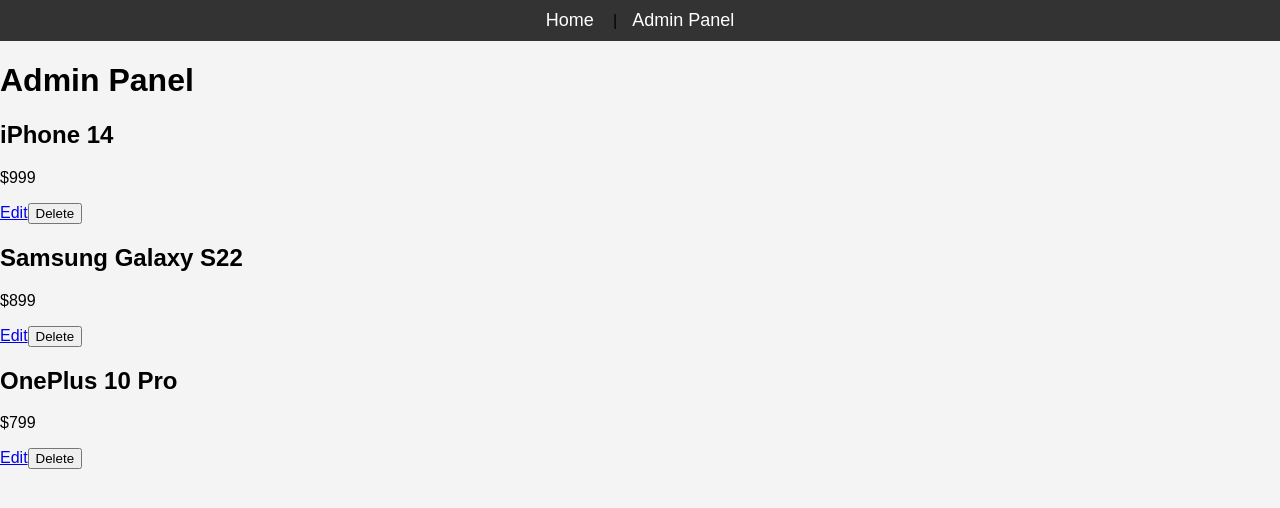
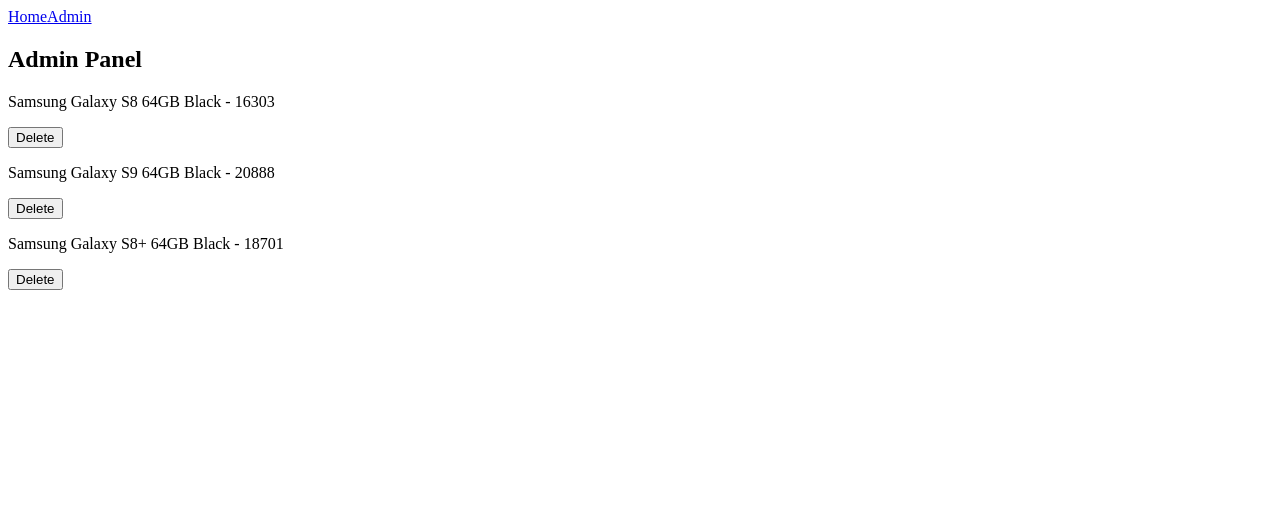
Before and after one commit to acciojob/mobile-store-satyamjha09, a React app: page /admin in a window 1280 px wide. Shown: the top 508 px of the page. Built offline with nearby package versions, Linux system fonts and the light colour scheme.

Commit message:
Done Projects Done Work

```diff
--- a/src/components/AdminPanel.js
+++ b/src/components/AdminPanel.js
@@ -1,26 +1,16 @@
 import React from "react";
-import { Link } from "react-router-dom";
-
-const AdminPanel = ({ products, setProducts }) => {
-  const deleteProduct = (id) => {
-    setProducts(products.filter((product) => product.id !== id));
-  };
-
+function AdminPanel({ products, setProducts }) {
+  const deleteProduct = id => setProducts(products.filter(p => p.id !== id));
   return (
-    <div className="admin-panel">
-      <h1>Admin Panel</h1>
-      {products.map((product) => (
-        <div className="col-12" key={product.id}>
-        <div>
-          <h2>{product.name}</h2>
-          <p>{product.price}</p>
-          <Link to={`/admin/edit/${product.id}`}>Edit</Link>
+    <div>
+      <h2>Admin Panel</h2>
+      {products.map(product => (
+        <div key={product.id}>
+          <p>{product.name} - {product.price}</p>
           <button onClick={() => deleteProduct(product.id)}>Delete</button>
         </div>
-      </div>
       ))}
     </div>
   );
-};
-
+}
 export default AdminPanel;
--- a/src/components/App.js
+++ b/src/components/App.js
@@ -1,31 +1,26 @@
+import React, { useState } from 'react'
+import productsData from './data'
+import { BrowserRouter as Router, Routes, Route, Link } from "react-router-dom";
+import ProductList from './ProductList';
+import ProductDetails from './ProductDetails';
+import AdminPanel from './AdminPanel';
 
-import React, { useState } from "react";
-import './../styles/App.css';
-import { BrowserRouter as Router, Routes, Route, Link, useParams, useNavigate } from "react-router-dom";
-import ProductList from "./ProductList";
-import ProductDetails from "./ProductDetails";
-import AdminPanel from "./AdminPanel";
-import EditProduct from "./EditProduct";
-const initialProducts = [
-  { id: 1, name: "iPhone 14", price: "$999", description: "Latest Apple iPhone.", image: "https://via.placeholder.com/150" },
-  { id: 2, name: "Samsung Galaxy S22", price: "$899", description: "Flagship Samsung device.", image: "https://via.placeholder.com/150" },
-  { id: 3, name: "OnePlus 10 Pro", price: "$799", description: "Powerful and fast.", image: "https://via.placeholder.com/150" }
-];
 const App = () => {
-  const [products, setProducts] = useState(initialProducts);
+    const [products, setProducts] = useState(productsData);
+
   return (
     <Router>
         <nav>
-        <Link to="/" className="nav-link">Home</Link> |
-        <Link to="/admin" className="nav-link">Admin Panel</Link>
+           <Link to="/">Home</Link>
+           <Link to="/admin">Admin</Link>
         </nav>
         <Routes>
             <Route path="/" element={<ProductList products={products} />} />
-        <Route path="/products/:id" element={<ProductDetails products={products} />} />
+            <Route path="/products/id" element={<ProductDetails products={products}  />} />
             <Route path="/admin" element={<AdminPanel products={products} setProducts={setProducts} />} />
-        <Route path="/admin/edit/:id" element={<EditProduct products={products} setProducts={setProducts} />} />
         </Routes>
     </Router>
-  );
-};
-export default App;
+  )
+}
+
+export default App
--- a/src/components/EditProduct.js
+++ /dev/null
@@ -1,28 +0,0 @@
-import React, { useState } from "react";
-import { useParams, useNavigate } from "react-router-dom";
-const EditProduct = ({ products, setProducts }) => {
-  const { id } = useParams();
-  const navigate = useNavigate();
-  const product = products.find((p) => p.id === parseInt(id));
-  const [formData, setFormData] = useState({ ...product });
-  const handleChange = (e) => {
-    setFormData({ ...formData, [e.target.name]: e.target.value });
-  };
-  const handleSubmit = (e) => {
-    e.preventDefault();
-    setProducts(products.map((p) => (p.id === parseInt(id) ? formData : p)));
-    navigate("/admin");
-  };
-  return (
-    <div className="edit-product">
-      <h1>Edit Product</h1>
-      <form onSubmit={handleSubmit}>
-        <input name="name" value={formData.name} onChange={handleChange} />
-        <input name="price" value={formData.price} onChange={handleChange} />
-        <input name="description" value={formData.description} onChange={handleChange} />
-        <button type="submit" className="save-btn">Save</button>
-      </form>
-    </div>
-  );
-};
-export default EditProduct;
--- a/src/components/ProductDetails.js
+++ b/src/components/ProductDetails.js
@@ -1,16 +1,15 @@
 import React from "react";
 import { useParams } from "react-router-dom";
-const ProductDetails = ({ products }) => {
+function ProductDetails({ products }) {
   const { id } = useParams();
-  const product = products.find((p) => p.id === parseInt(id));
+  const product = products.find(p => p.id === parseInt(id));
   if (!product) return <h2>Product not found</h2>;
   return (
-    <div className="product-details">
-      <h1>{product.name}</h1>
-      <img src={product.image} alt={product.name} />
-      <p>{product.description}</p>
-      <p>{product.price}</p>
+    <div>
+      <h2>{product.name}</h2>
+      <img src={product.image} alt={product.name} width="200" />
+      <p>Price: {product.price}</p>
     </div>
   );
-};
+}
 export default ProductDetails;
--- a/src/components/ProductList.js
+++ b/src/components/ProductList.js
@@ -1,21 +1,19 @@
-import React from "react";
-import { Link } from "react-router-dom";
+import React from 'react'
+import { Link } from 'react-router-dom'
 
 const ProductList = ({ products }) => {
-
   return (
-    <div className="product-list">
-      <h1>Product List</h1>
-      {products.map((product) => (
-        <div key={product.id} className="btn">
-          <img src={product.image} alt={product.name} />
-          <h2>{product.name}</h2>
-          <p>{product.price}</p>
-         <Link to={`/products/${product.id}`} className="btn product-link">View Details</Link>
-        </div>
+    <div>
+        <h2> Mobile Store </h2>
+        {products.map(product => (
+            <div key={product.id}>
+            <img src={product.image} alt={product.name} width="100" />
+            <Link to={`/products/${product.id}`}>{product.name}</Link>
+            <p>Price: {product.price}</p>
+            </div>
       ))}
     </div>
-  );
-};
+  )
+}
 
-export default ProductList;
+export default ProductList
--- /dev/null
+++ b/src/components/data.js
@@ -0,0 +1,6 @@
+const products = [
+    { id: 1, name: "Samsung Galaxy S8 64GB Black", price: 16303, image: "s8.jpg" },
+    { id: 2, name: "Samsung Galaxy S9 64GB Black", price: 20888, image: "s9.jpg" },
+    { id: 3, name: "Samsung Galaxy S8+ 64GB Black", price: 18701, image: "s8plus.jpg" }
+  ];
+  export default products;
```
Lines whose indentation alone changed are shown as unchanged.
